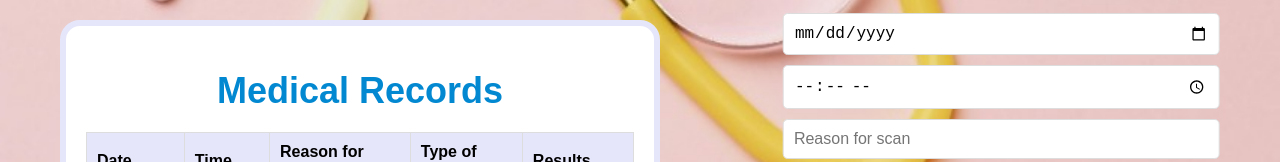
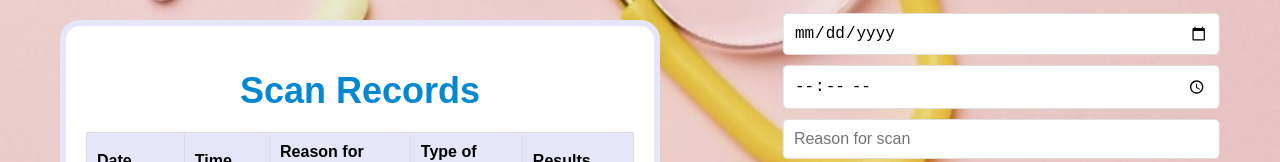
Before and after one commit to TheQber9812/MedicalRecords, a plain HTML site: page scan.html in a window 1280 px wide. Shown: the part 257-419 px from the top of the page. Drawn offline with Linux system fonts and the light colour scheme.

Commit message:
Update scan.html

```diff
--- a/scan.html
+++ b/scan.html
@@ -22,7 +22,7 @@
 <div class = "details-page">
     <div class="rectangle">
         <div class="inner-rectangle">
-            <h1 class="title">Medical Records</h1>
+            <h1 class="title">Scan Records</h1>
             <table id="medical-records-table">
                 <thead>
                     <tr>
```
